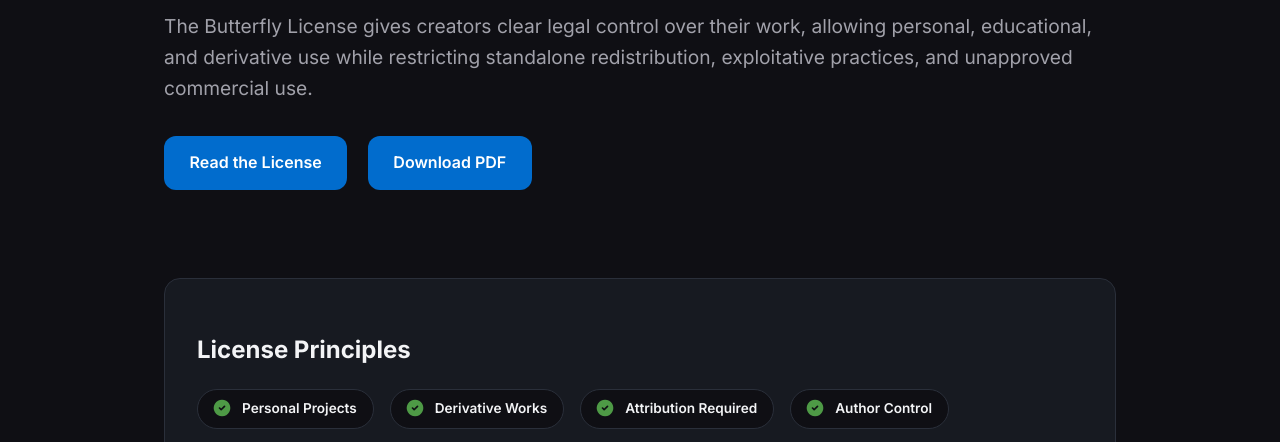
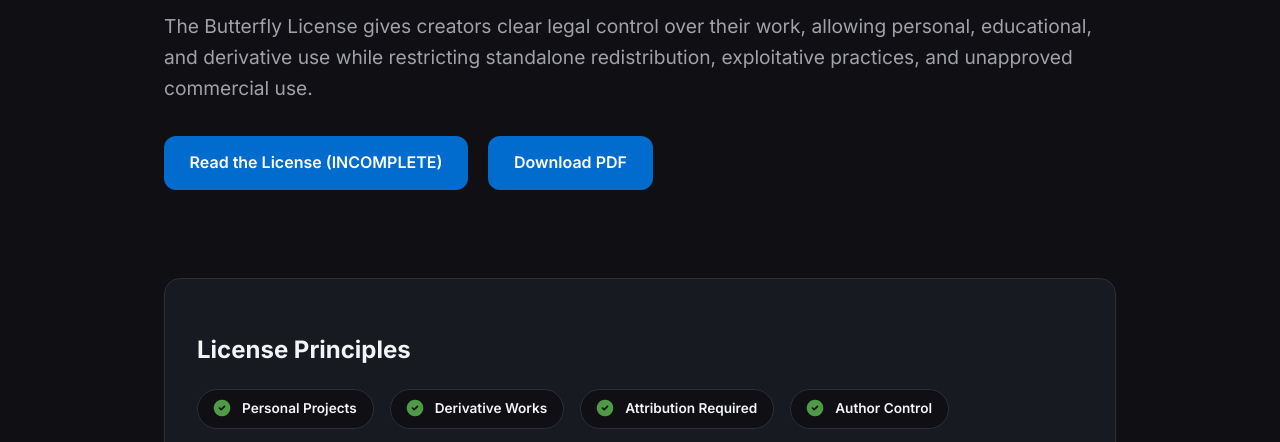
Before and after one commit to AvatarKage/butterfly, a plain HTML site: page index.html in a window 1280 px wide. Shown: the part 331-773 px from the top of the page. Drawn offline with Linux system fonts and the light colour scheme.

Commit message:
Update index.html

```diff
--- a/index.html
+++ b/index.html
@@ -212,7 +212,7 @@
         redistribution, exploitative practices, and unapproved commercial use.
     </p>
 
-    <a href="licenses/BL-V0.86" class="hero_buttons">Read the License</a>
+    <a href="licenses/BL-V0.86" class="hero_buttons">Read the License (INCOMPLETE)</a>
     <a href="uploads/BL-V0.86.pdf" class="hero_buttons">Download PDF</a>
 
     <section class="section">
```
